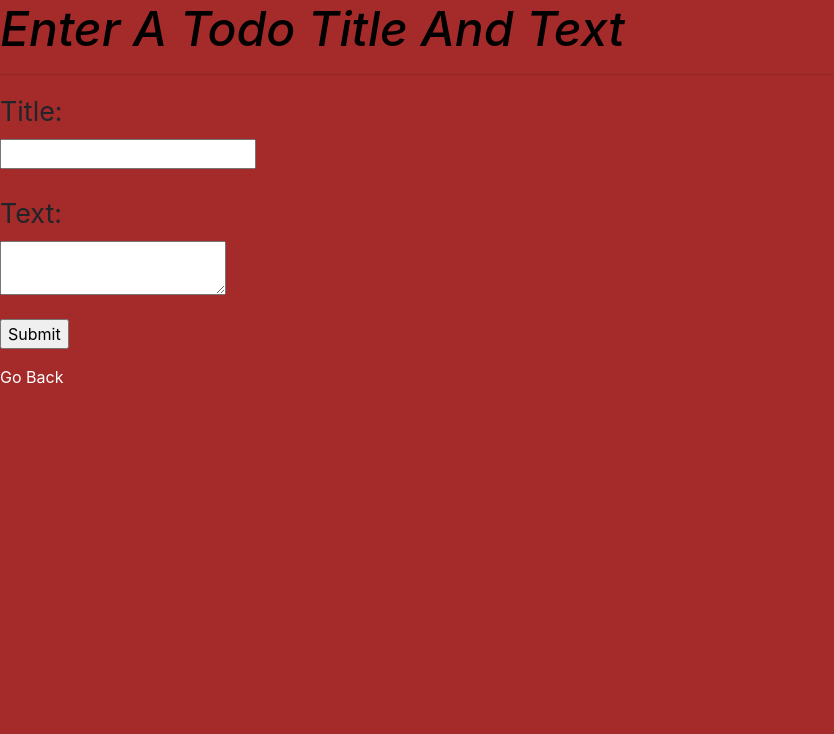
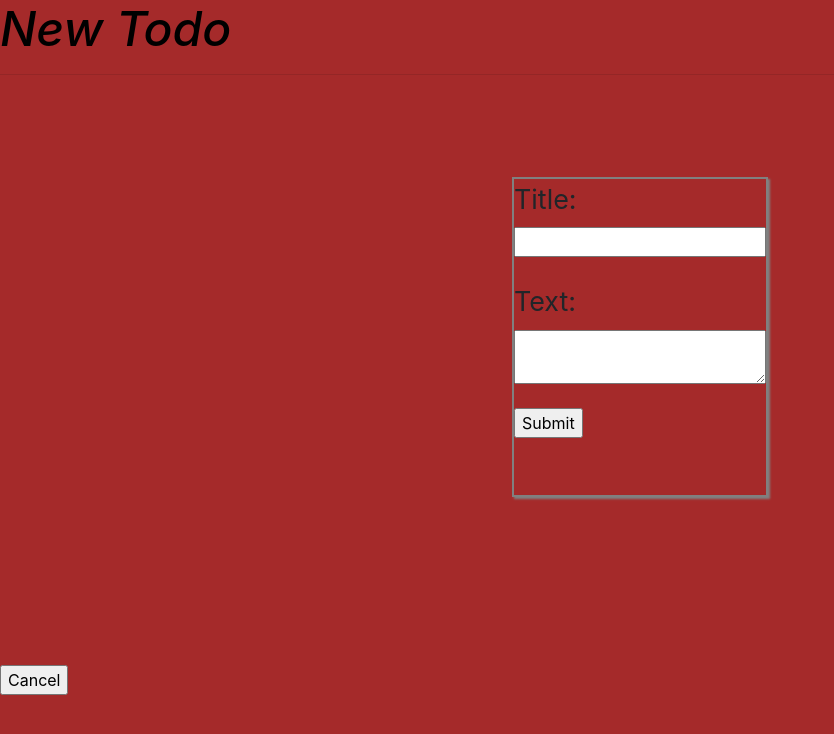
Before and after one commit to Edd-Venv/Django_Apps, a Django app: page /todos/add/ in a window 1280 px wide. Shown: the top 734 px of the page, without its empty margins (0-834 px from the left). Run offline with Django 3.2, Linux system fonts and the light colour scheme; some libraries are stand-ins or nearby versions.

Commit message:
Update add.html

```diff
--- a/todos/templates/add.html
+++ b/todos/templates/add.html
@@ -13,24 +13,49 @@
   <script src="https://cdnjs.cloudflare.com/ajax/libs/popper.js/1.14.7/umd/popper.min.js" integrity="sha384-UO2eT0CpHqdSJQ6hJty5KVphtPhzWj9WO1clHTMGa3JDZwrnQq4sF86dIHNDz0W1" crossorigin="anonymous"></script>
     </head>
 <header>
-    <h1><i><big>Enter A Todo Title And Text</big></i></h1>
+    <h1><i><big>New Todo </big></i></h1>
     <hr/>
 </header>
 <body style="background-color: brown;">
+<main>
+    <div class = "flex-container">
+        <div style=" background: brown;
+  border: 2px solid grey;
+  width: 20%; height: 40%;
+  margin-top: 8%;
+  margin-left: 40%;
+  padding-bottom: 20%;
+  box-shadow: 2px 2px 2px grey;
+  align-content: flex-end;" >
 <form action="/add/" method="post">
     {% csrf_token %}
+
     <label for="title" style="font-size: 1.4em;"><big>Title:</big></label>
     <br>
     <input id="title" type="text"
-           name="title" maxlength="20" required>
+           name="title" maxlength="20" style="width: 100%" required>
     <br>
     <br/>
     <label for="text" style="font-size: 1.4em;"><big>Text: </big></label><br/>
-    <textarea name="text" id="text"></textarea>
+    <textarea name="text" id="text" style="width: 100%" required></textarea>
     <br>
     <br>
     <input type="submit" value="Submit"/>
-</form>
+</form></div>
+    </div>
+    </div>
+</main>
 </body>
-<a href="/todos/" style="color:white;">Go Back</a>
+<br>
+<br>
+<br>
+<br>
+<br>
+<br>
+<br>
+
+<footer>
+    <a href="/todos/" style="color:white;">
+        <input type="submit" value="Cancel"/></a>
+    </footer>
 </html>
```
